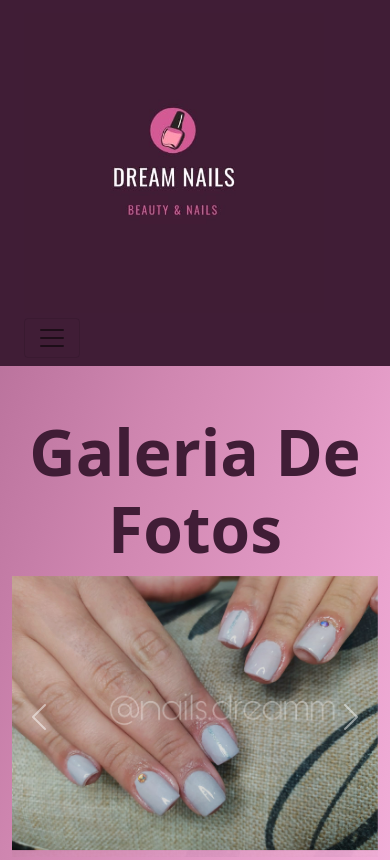
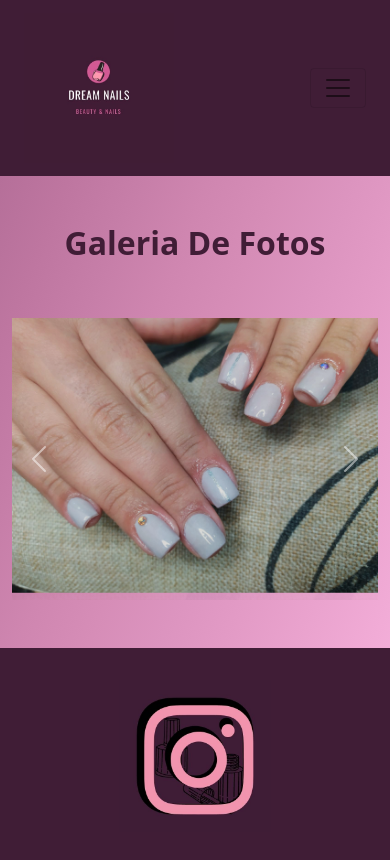
Before and after one commit to ClaudioA18/dream_nails, a website: page assets/views/galeria.html in a window 390 px wide. Shown: the top 860 px of the page. Drawn offline with nearby package versions, Linux system fonts and the light colour scheme.

Commit message:
Proyecto Final

```diff
--- a/assets/sass/index.scss
+++ b/assets/sass/index.scss
@@ -3,7 +3,6 @@
 /*Misc*/
 @import url('https://fonts.googleapis.com/css2?family=Oswald:wght@200;500;700&display=swap');
 @import './misc/variables';
-@import './misc/normalize';
 @import './misc/mixins';
 
 /*Partials*/
@@ -12,3 +11,6 @@
 
 /*Views*/
 @import './views/contacto';
+
+/*Normalize*/
+@import './misc/normalize';
--- a/assets/sass/misc/_normalize.scss
+++ b/assets/sass/misc/_normalize.scss
@@ -20,3 +20,17 @@ h1{
     color: #401d36;
     font-size: map-get($sizes, xlarge );
 }
+
+@media screen and (max-width: 768px) {
+    h1{
+        font-size: map-get($sizes, medium);
+    }
+    .logo{
+       width: 150px;
+       height: 150px;
+    }
+}
+
+.navbar-light .navbar-nav .nav-link:hover{
+    color: white;
+}
--- a/assets/views/galeria.html
+++ b/assets/views/galeria.html
@@ -52,16 +52,16 @@
 
   <!-- inicio main -->
   <main class="container mb-5">
-    <section class="text-center pt-5">
+    <section class="text-center p-5">
       <h1 class="text-capitalize fw-bold">Galeria de Fotos</h1>
     </section>
     <div id="carouselExampleFade" class="carousel slide carousel-fade h-40" data-bs-ride="carousel">
       <div class="carousel-inner">
         <div class="carousel-item active">
-          <img src="../image/imagen 1.jpg" class="d-block w-100" alt="Primer imagen de trabajo realizado">
+          <img src="../image/imagen 1.jpeg" class="d-block w-100" alt="Primer imagen de trabajo realizado">
         </div>
         <div class="carousel-item">
-          <img src="../image/imagen 2.jpg" class="d-block w-100" alt="segunda imagen de trabajo realizado">
+          <img src="../image/imagen 2.jpeg" class="d-block w-100" alt="segunda imagen de trabajo realizado">
         </div>
         <div class="carousel-item">
           <img src="../image/imagen 7.jpg" class="d-block w-100" alt="tercer imagen de trabajo realizado">
@@ -70,7 +70,7 @@
           <img src="../image/imagen 8.jpg" class="d-block w-100" alt="cuarta imagen de trabajo realizado">
         </div>
         <div class="carousel-item">
-          <img src="../image/imagen 5.jpg" class="d-block w-100" alt="quinta imagen de trabajo realizado">
+          <img src="../image/imagen 5.jpeg" class="d-block w-100" alt="quinta imagen de trabajo realizado">
         </div>
       </div>
       <button class="carousel-control-prev" type="button" data-bs-target="#carouselExampleFade" data-bs-slide="prev">
```
Also changed, not shown: assets/views/contacto.html (+1 -1 lines), assets/views/promociones.html (+1 -1 lines), assets/views/servicios.html (+1 -1 lines), index.html (+1 -1 lines), assets/css/main.css, assets/image/imagen 1.jpeg (added), assets/image/imagen 1.jpg (deleted), assets/image/imagen 2.jpeg (added), assets/image/imagen 2.jpg (deleted), assets/image/imagen 5.jpeg (added), assets/image/imagen 5.jpg (deleted).
